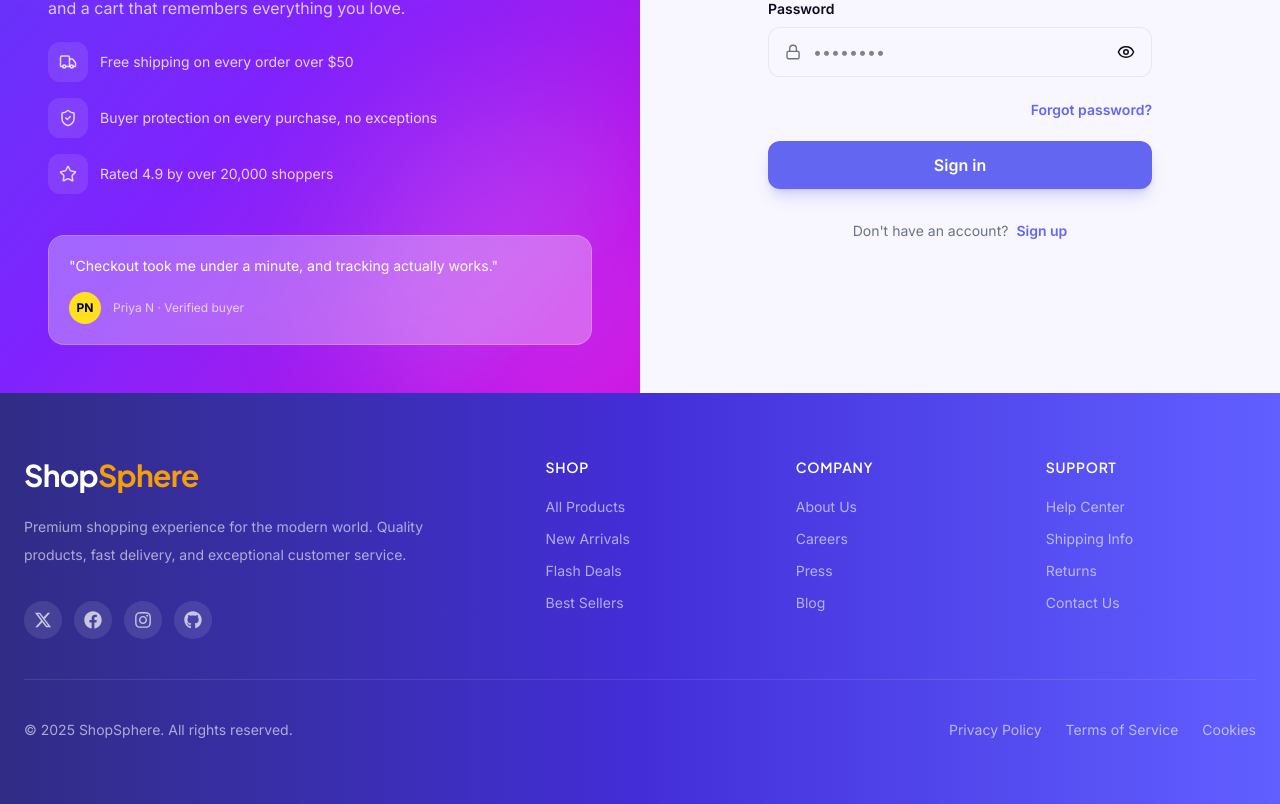
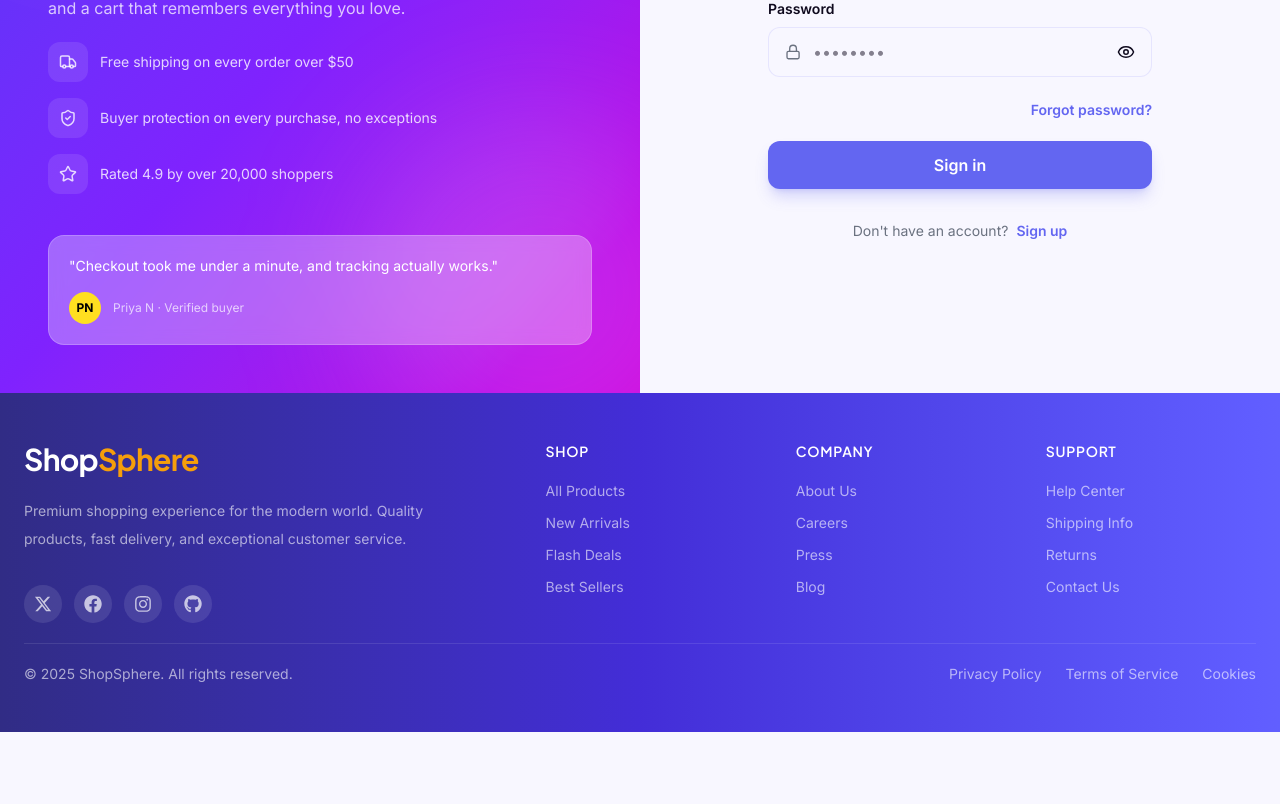
Before and after one commit to prakattttt/E-Commerce-Application, a React (Vite) app in the folder client/: page /auth in a window 1280 px wide. Shown: the part 407-1211 px from the top of the page. After the commit the page ends 1139 px from the top, so only its background shows below. Built offline with nearby package versions, Linux system fonts and the light colour scheme.

Commit message:
style: minor layout change

```diff
--- a/client/src/components/common/DiscountCard.tsx
+++ b/client/src/components/common/DiscountCard.tsx
@@ -2,7 +2,7 @@ import type { DiscountProduct } from "../../types/product.types";
 
 function DiscountCard({ product }: { product: DiscountProduct }) {
   return (
-    <div className="group overflow-hidden rounded-2xl border border-border bg-card/15 transition-all duration-300 hover:bg-card/20">
+    <div className="group overflow-hidden rounded-2xl border border-white/50 border-border bg-card/15 transition-all duration-300 hover:bg-card/20">
       {/* Image */}
       <div className="relative aspect-square overflow-hidden bg-muted">
         <img
--- a/client/src/components/layouts/footer/Footer.tsx
+++ b/client/src/components/layouts/footer/Footer.tsx
@@ -6,7 +6,7 @@ import { footerSections } from "./footer.data";
 const Footer = () => {
   return (
     <footer className="bg-linear-to-r from-indigo-900 via-indigo-700 to-indigo-500 text-primary-foreground">
-      <div className="mx-auto max-w-7xl px-6 py-16">
+      <div className="mx-auto max-w-7xl px-6 py-12">
         <div className="grid gap-12 md:grid-cols-[2fr_3fr]">
           <FooterBrand />
 
--- a/client/src/components/layouts/footer/FooterBottom.tsx
+++ b/client/src/components/layouts/footer/FooterBottom.tsx
@@ -3,7 +3,7 @@
 const FooterBottom = () => {
   return (
     <>
-      <div className="my-10 h-px bg-white/10" />
+      <div className="my-5 h-px bg-white/10" />
 
       <div className="flex flex-col items-center justify-between gap-4 text-sm text-white/60 md:flex-row">
         <p>© 2025 ShopSphere. All rights reserved.</p>
--- a/client/src/features/home/components/HeroSection.tsx
+++ b/client/src/features/home/components/HeroSection.tsx
@@ -1,5 +1,5 @@
 import { ArrowRight, Bolt } from "lucide-react";
-import heroImage from "../../assets/hero-image.jpg";
+import heroImage from "../../../assets/hero-image.jpg";
 
 const HeroSection = () => {
   return (
```
